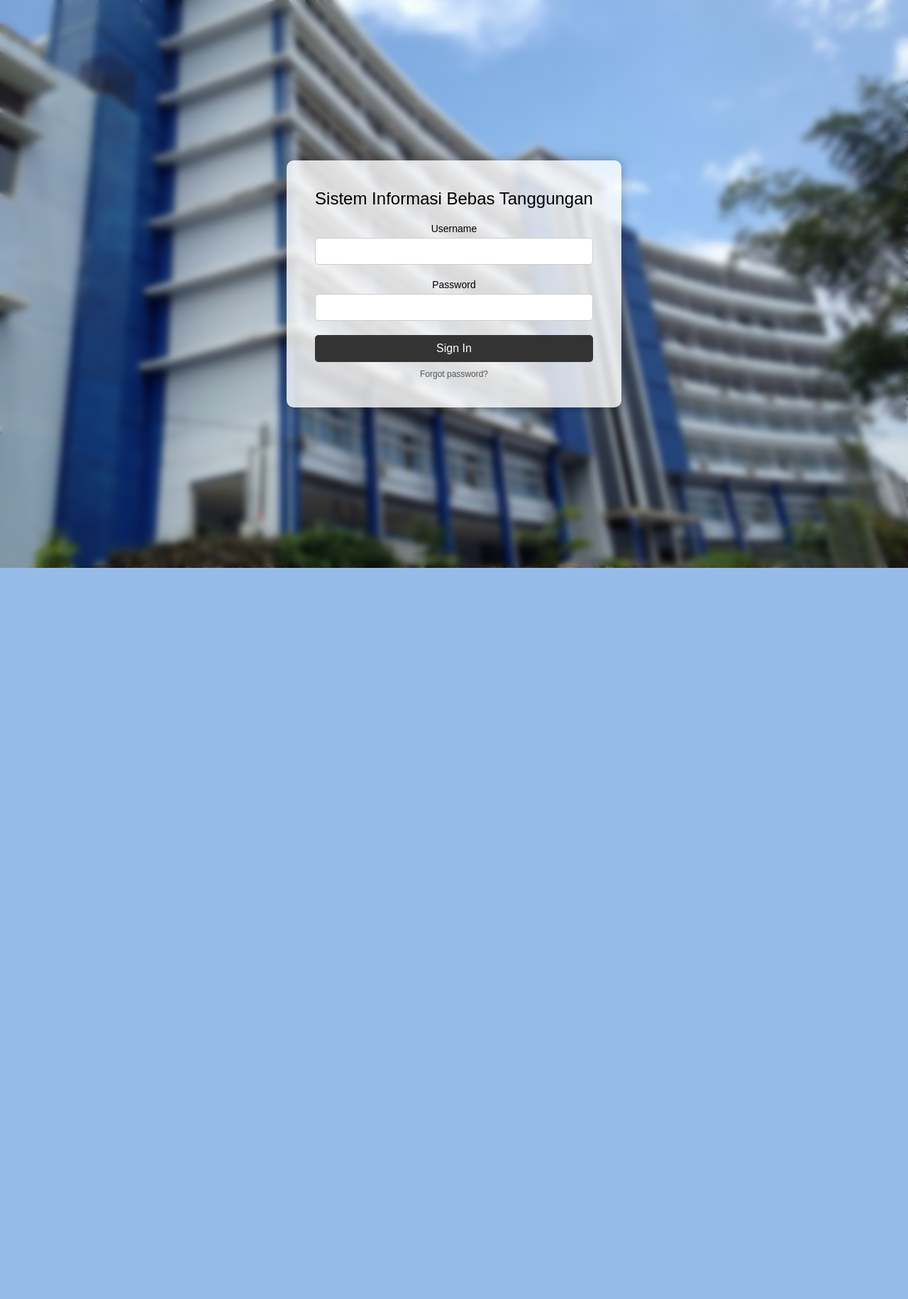
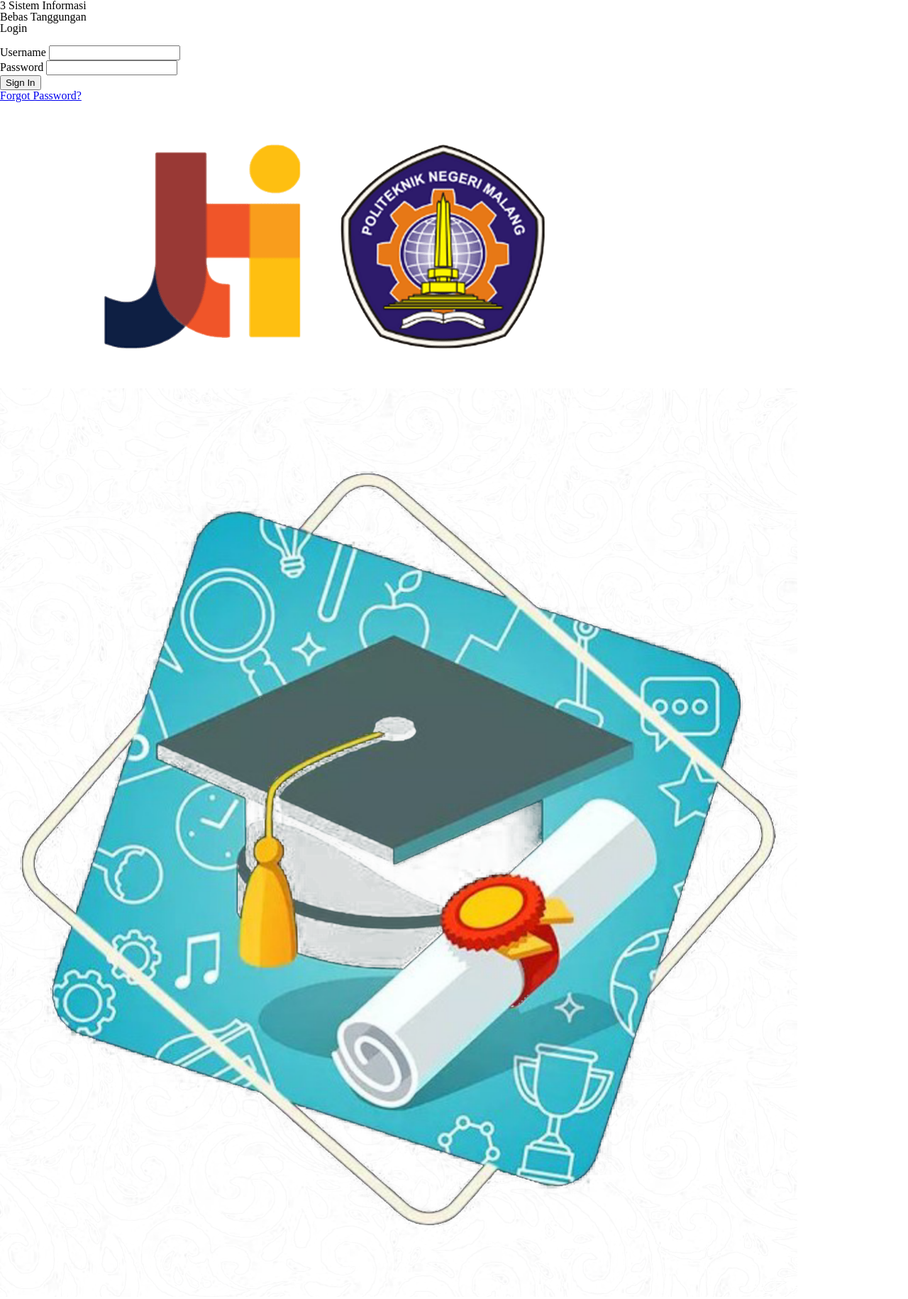
Before and after one commit to rohmanalka/PBLTanggungan, a PHP site: page / in a window 1280 px wide. Shown: the whole page at 71% size. Before the commit the page ends 800 px from the top, so only its background shows below. Run offline with PHP 8.4, Linux system fonts and the light colour scheme.

Commit message:
login page

```diff
--- a/css/style.css
+++ b/css/style.css
@@ -1,78 +1,48 @@
-* {
-    margin: 0;
-    padding: 0;
-    box-sizing: border-box;
+/* http://meyerweb.com/eric/tools/css/reset/
+   v2.0 | 20110126
+   License: none (public domain)
+*/
+
+html, body, div, span, applet, object, iframe,
+h1, h2, h3, h4, h5, h6, p, blockquote, pre,
+a, abbr, acronym, address, big, cite, code,
+del, dfn, em, img, ins, kbd, q, s, samp,
+small, strike, strong, sub, sup, tt, var,
+b, u, i, center,
+dl, dt, dd, ol, ul, li,
+fieldset, form, label, legend,
+table, caption, tbody, tfoot, thead, tr, th, td,
+article, aside, canvas, details, embed,
+figure, figcaption, footer, header, hgroup,
+menu, nav, output, ruby, section, summary,
+time, mark, audio, video {
+	margin: 0;
+	padding: 0;
+	border: 0;
+	font-size: 100%;
+	font: inherit;
+	vertical-align: baseline;
 }
-
+/* HTML5 display-role reset for older browsers */
+article, aside, details, figcaption, figure,
+footer, header, hgroup, menu, nav, section {
+	display: block;
+}
 body {
-    background: url('/img/bg2.jpg') no-repeat center center fixed;
-    background-size: cover;
-    font-family: Arial, sans-serif;
+	line-height: 1;
 }
-
-.login-container {
-    display: flex;
-    justify-content: center;
-    align-items: center;
-    height: 100vh;
-    backdrop-filter: blur(5px);
+ol, ul {
+	list-style: none;
 }
-
-.login-box {
-    background: rgba(255, 255, 255, 0.8);
-    padding: 40px;
-    border-radius: 10px;
-    box-shadow: 0 0 15px rgba(0, 0, 0, 0.3);
-    text-align: center;
+blockquote, q {
+	quotes: none;
 }
-
-h1 {
-    font-size: 24px;
-    margin-bottom: 20px;
-    font-weight: normal;
+blockquote:before, blockquote:after,
+q:before, q:after {
+	content: '';
+	content: none;
 }
-
-.input-group {
-    margin-bottom: 20px;
+table {
+	border-collapse: collapse;
+	border-spacing: 0;
 }
-
-label {
-    display: block;
-    font-size: 14px;
-    margin-bottom: 5px;
-}
-
-input {
-    width: 100%;
-    padding: 10px;
-    font-size: 14px;
-    border: 1px solid #ccc;
-    border-radius: 5px;
-}
-
-button {
-    width: 100%;
-    padding: 10px;
-    background-color: #333;
-    color: white;
-    border: none;
-    border-radius: 5px;
-    font-size: 16px;
-    cursor: pointer;
-}
-
-button:hover {
-    background-color: #555;
-}
-
-.forgot-password {
-    display: block;
-    margin-top: 10px;
-    font-size: 12px;
-    color: #555;
-    text-decoration: none;
-}
-
-.forgot-password:hover {
-    text-decoration: underline;
-}
--- a/index.html
+++ b/index.html
@@ -1,28 +1,40 @@
 <!DOCTYPE html>
-<html lang="id">
+<html lang="en">
     <head>
         <meta charset="UTF-8">
         <meta name="viewport" content="width=device-width, initial-scale=1.0">
-    <title>Sistem Informasi Bebas Tanggungan</title>
-    <link rel="stylesheet" href="/css/style.css">
+        <link rel="stylesheet" href="style.css">
+        <title>Document</title>
     </head>
     <body>
-    <div class="login-container">
+        <div class="container">
+            <form action="/php/login.php" method="post">
+                <div class="header">3
+                    Sistem Informasi <br> Bebas Tanggungan
+                </div>
                 <div class="login-box">
-            <h1>Sistem Informasi Bebas Tanggungan</h1>
-            <form action="/php/login.php" method="post">
-                <div class="input-group">
+                    <div class="form">
+                        <div class="text-log">Login</div><br>
+                        <div class="input-grp">
                             <label for="username">Username</label>
-                    <input type="text" id="username" name="username" required>
+                            <input type="text" name="username" id="user" required>
                         </div>
-                <div class="input-group">
+                        <div class="input-grp">
                             <label for="password">Password</label>
-                    <input type="password" id="password" name="password" required>
+                            <input type="password" name="password" id="user" required>
                         </div>
                         <button type="submit">Sign In</button>
-                <a href="#" class="forgot-password">Forgot password?</a>
+                        <br>
+                        <a href="#" class="forgot">Forgot Password?</a>
+                    </div>
+                </div>
+                <div class="logo">
+                    <img src="img/jti-polinema-logo-min.png">
+                </div>
+                <div class="icon">
+                    <img src="img/p.png">
+                </div>
             </form>
-        </div>
         </div>
     </body>
 </html>
```
Also changed, not shown: img/FTcmoX4akAA5uPh.jpg (deleted), img/bg.jpg (deleted), img/jti.png (deleted). Lines whose indentation alone changed are shown as unchanged.
